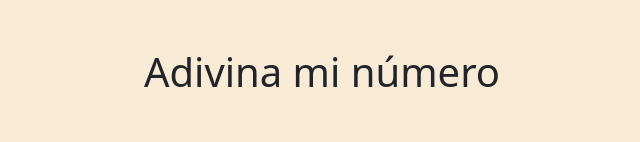
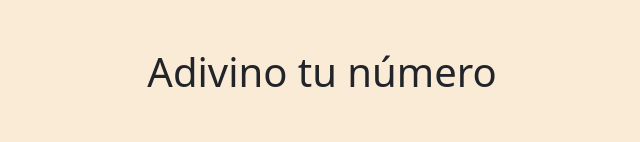
Before and after one commit to JaquelineTorres/JS-practica-adivina-mi-numero, a website built with Vite: page index.html in a window 1280 px wide. Shown: the top 142 px of the page, without its empty margins (318-958 px from the left). Built offline with nearby package versions, Linux system fonts and the light colour scheme.

Commit message:
update: cambiel el titulo por Adivino tu número

```diff
--- a/index.html
+++ b/index.html
@@ -13,7 +13,7 @@
 <body>
   <main>
     <section class="container">
-      <h1 class="text-center mt-5">Adivina mi número</h1>
+      <h1 class="text-center mt-5">Adivino tu número</h1>
       <div id="game-container" class="text-center mt-5">
         <button id="start-game" class="btn btn-primary">Comenzar Juego</button>
       </div>
```
